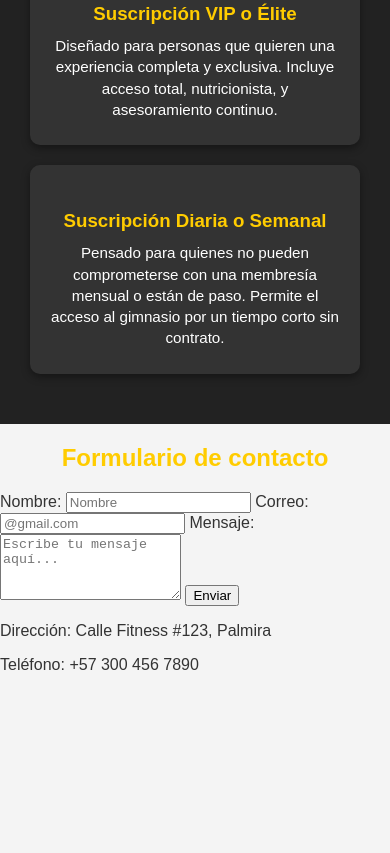
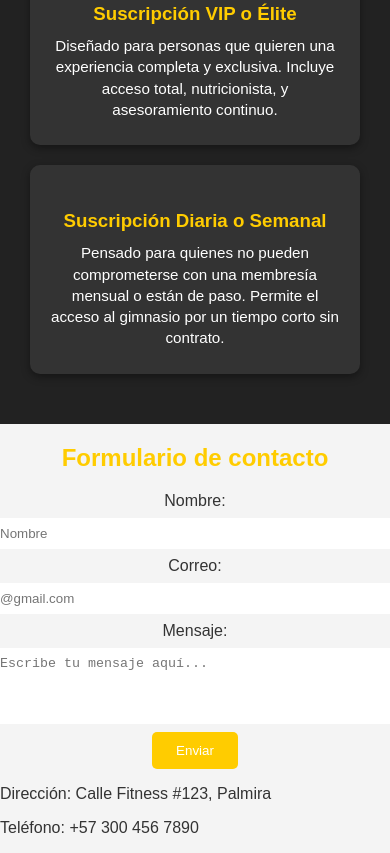
Before and after one commit to camiflorezc2005-dev/miniapp-web, a plain HTML site: page index.html in a window 390 px wide. Shown: the part 1098-1951 px from the top of the page. Before the commit the page ends 1788 px from the top, so only its background shows below. Drawn offline with Linux system fonts and the light colour scheme.

Commit message:
feat: actualizo últimos cambios en main

```diff
--- a/index.html
+++ b/index.html
@@ -66,3 +66,7 @@
     <p> Dirección: Calle Fitness #123, Palmira</p>
     <p>Teléfono: +57 300 456 7890</p>
   </footer>
+
+   <script src="script.js"></script>
+</body>
+</html>
--- /dev/null
+++ b/script.js
@@ -0,0 +1,17 @@
+window.addEventListener("load", () => {
+  alert("💪 ¡Bienvenido a PowerFit Gym! Tu entrenamiento comienza hoy.");
+  console.log("Bienvenido a PowerFit Gym - ¡Energía y disciplina!");
+});
+
+
+const form = document.querySelector("form");
+
+if (form) {
+  form.addEventListener("submit", (e) => {
+    e.preventDefault();
+    alert("Gracias por contactarnos 💥 Nos comunicaremos pronto contigo.");
+
+
+    form.reset();
+  });
+}
--- a/style.css
+++ b/style.css
@@ -98,4 +98,40 @@ h2 {
     width: 100%;
     max-width: 420px;
   }
+
+  .contacto {
+  background-color: #111;
+  padding: 2rem;
+  text-align: center;
 }
+
+form {
+  display: flex;
+  flex-direction: column;
+  align-items: center;
+  max-width: 400px;
+  margin: auto;
+}
+
+input, textarea {
+  width: 100%;
+  padding: 0.5rem;
+  margin: 0.5rem 0;
+  border: none;
+  border-radius: 5px;
+}
+
+button {
+  background-color: #ffcc00;
+  color: white;
+  border: none;
+  padding: 0.7rem 1.5rem;
+  border-radius: 5px;
+  cursor: pointer;
+}
+
+button:hover {
+  background-color: #f3d55b;
+}
+
+}
```
